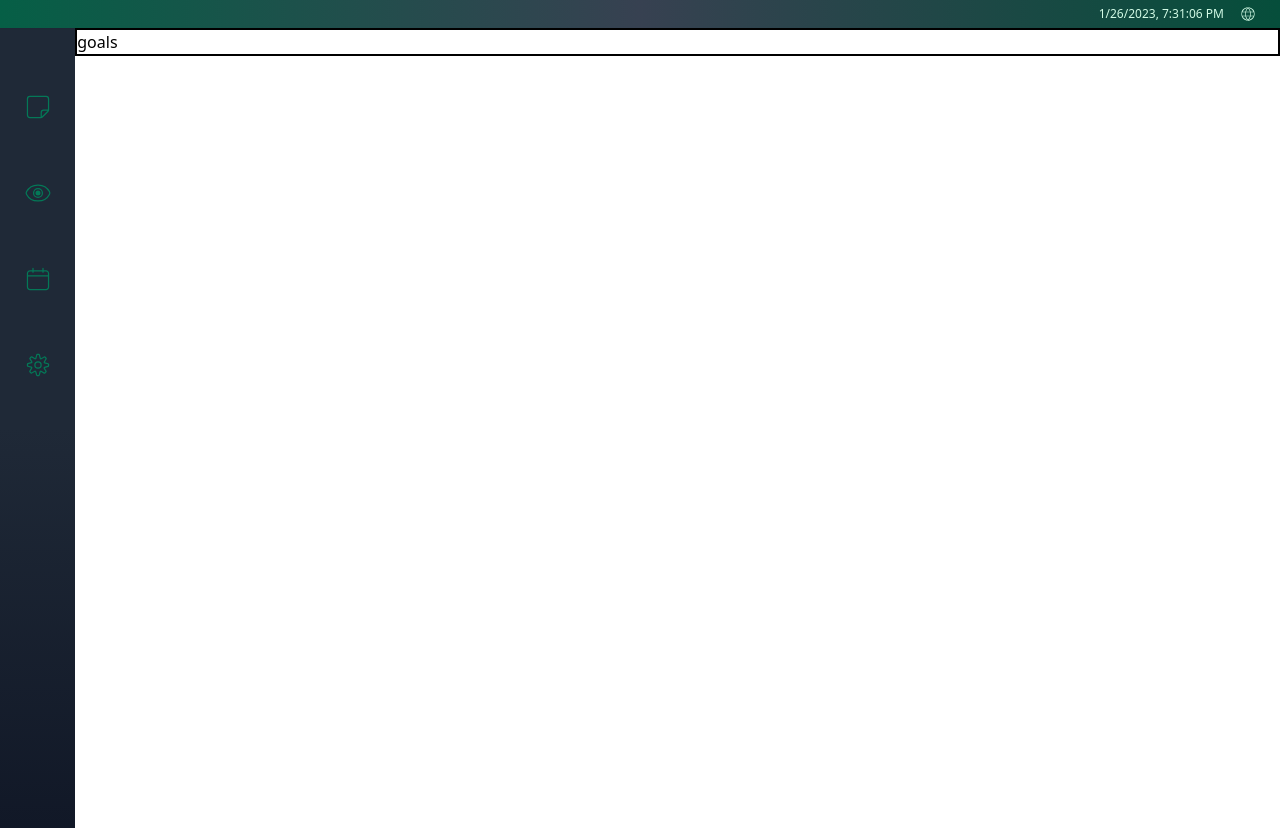
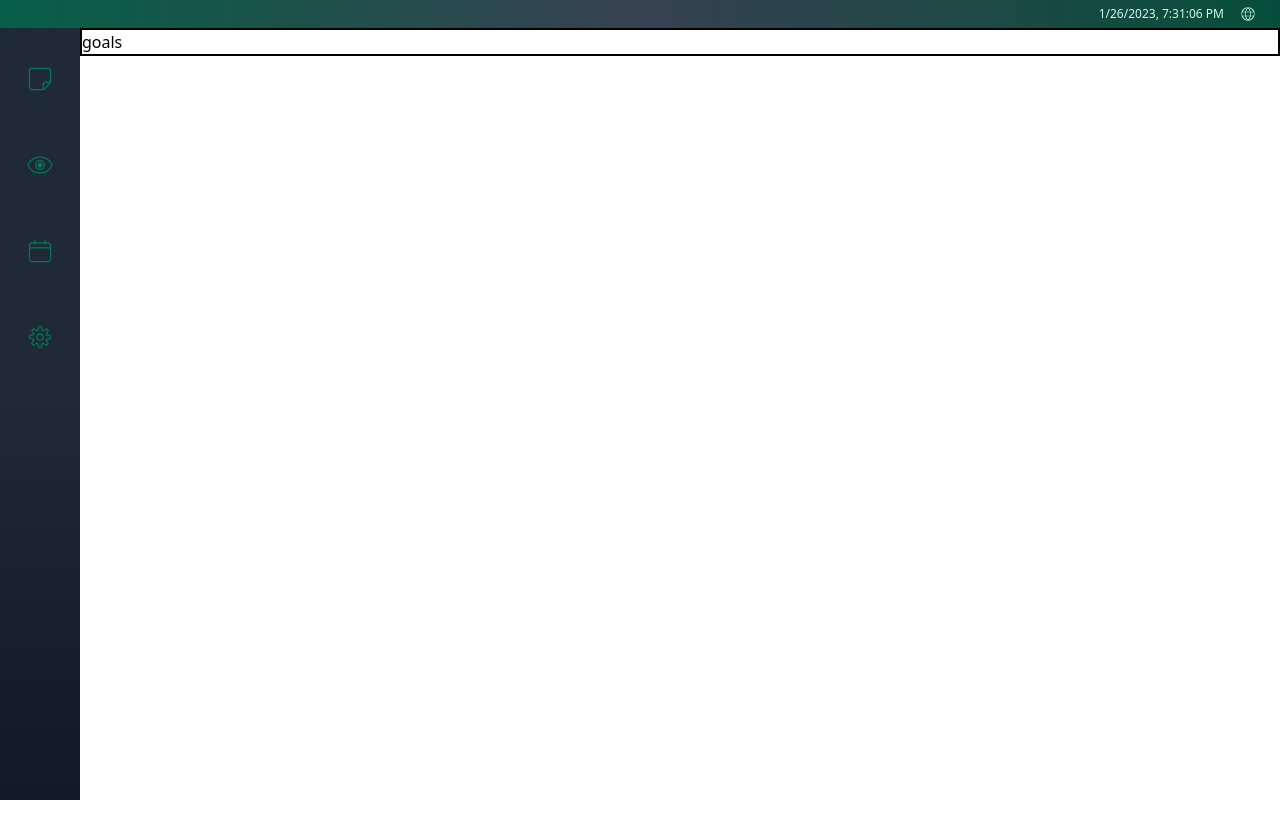
Before and after one commit to erratinsilentio/Soul-Journal, a Next.js app in the folder client/: page /goals in a window 1280 px wide. After the commit the page ends 800 px from the top, so only its background shows below. Built offline with nearby package versions, Linux system fonts and the light colour scheme.

Commit message:
feat(navbar): modified navbar styling, so that whole page layout can be responsive on mobile

```diff
--- a/client/app/goals/page.tsx
+++ b/client/app/goals/page.tsx
@@ -1,5 +1,5 @@
 const Goals = () => {
-  return <div className="w-full h-full border-2 border-black">goals</div>;
+  return <div className="w-full z-0 h-full border-2 border-black">goals</div>;
 };
 
 export default Goals;
--- a/client/app/layout.tsx
+++ b/client/app/layout.tsx
@@ -11,13 +11,11 @@ export default function RootLayout({
   return (
     <html lang="en">
       <head />
-      <body className="pt-7">
+      <body className="pt-7 sm:pl-20">
         <Providers>
           <Header />
-          <section className="flex flex-row justify-evenly">
-            <Navbar />
-            {children}
-          </section>
+          <Navbar />
+          {children}
         </Providers>
       </body>
     </html>
--- a/client/components/layout/Navbar.tsx
+++ b/client/components/layout/Navbar.tsx
@@ -8,12 +8,12 @@ import { useSelector } from "react-redux";
 
 export const Navbar = () => {
   const menuState = useSelector((state: RootState) => state.menu);
-
+  //ikony podswietlone kiedy jestsmy na danej podstronie
   return (
     <nav
       className={`${
-        menuState ? "translate-x-0" : "-translate-x-16"
-      } w-16 sm:translate-x-0 duration-200 flex flex-col py-16 items-center min-h-screen sm:w-20 bg-gradient-to-b from-gray-800 via-gray-800 to-gray-900`}
+        menuState ? "left-0" : "-left-20"
+      } fixed top-0 w-16 z-10 sm:left-0 duration-200 flex flex-col py-16 items-center min-h-screen sm:w-20 bg-gradient-to-b from-gray-800 via-gray-800 to-gray-900`}
     >
       <Link href="/">
         <CiStickyNote className="text-emerald-700 text-3xl duration-200 hover:text-4xl hover:text-emerald-500" />
```
